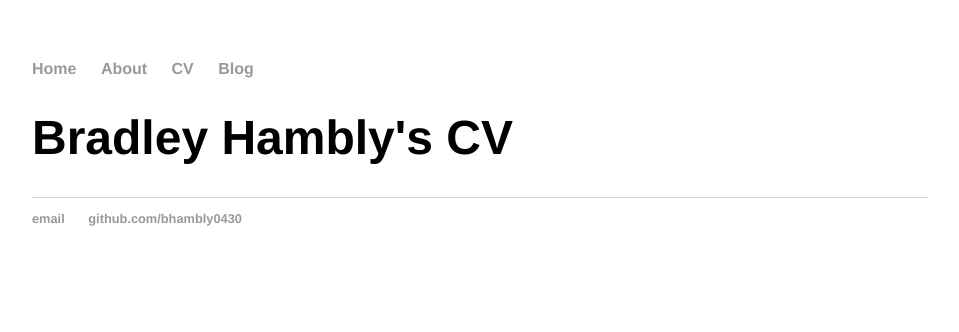
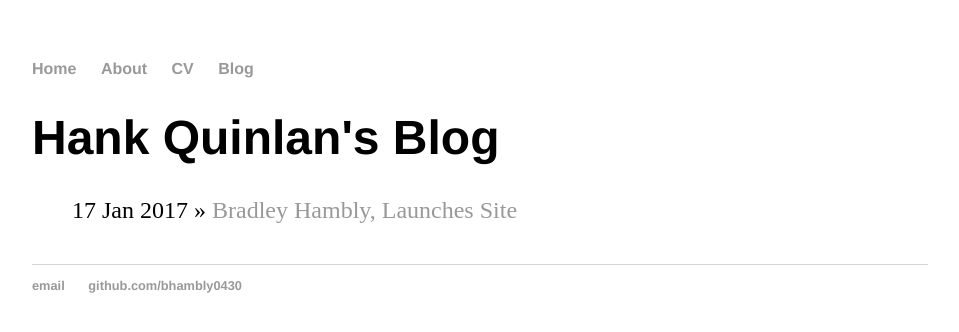
Before and after one commit to bhambly0430/bhambly0430.github.io, a Jekyll site: the page built from CV/index.html, in a window 1280 px wide. Shown: the top 332 px of the page, without its empty margins (160-1119 px from the left). Built offline with Jekyll 4.4.1, drawn with Linux system fonts in a browser that asks for light colours.

Commit message:
Update index.html

```diff
--- a/CV/index.html
+++ b/CV/index.html
@@ -1,6 +1,11 @@
 ---
 layout: default
-title: Bradley Hambly's CV
+title: Hank Quinlan's Blog
 ---
 	<h1>{{ page.title }}</h1>
-	<ul class="CV">
+	<ul class="posts">
+
+	  {% for post in site.posts %}
+	    <li><span>{{ post.date | date_to_string }}</span> » <a href="{{ post.url }}" title="{{ post.title }}">{{ post.title }}</a></li>
+	  {% endfor %}
+	</ul>
```
